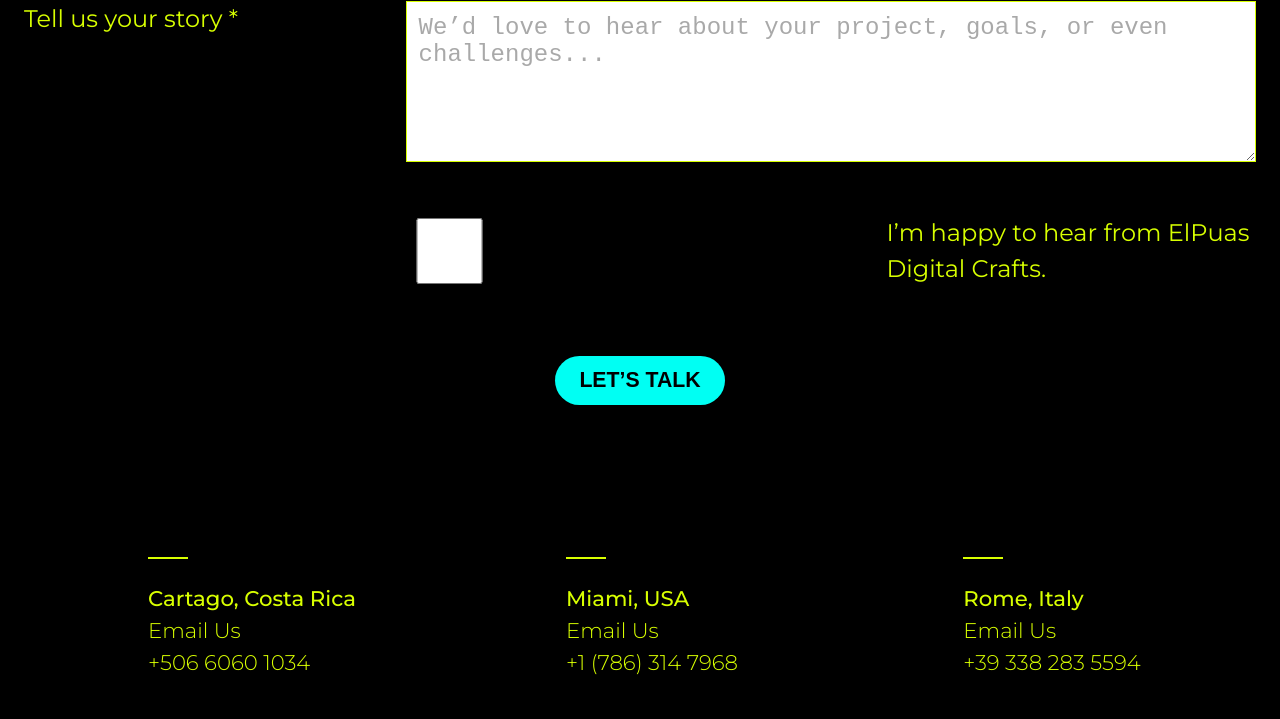
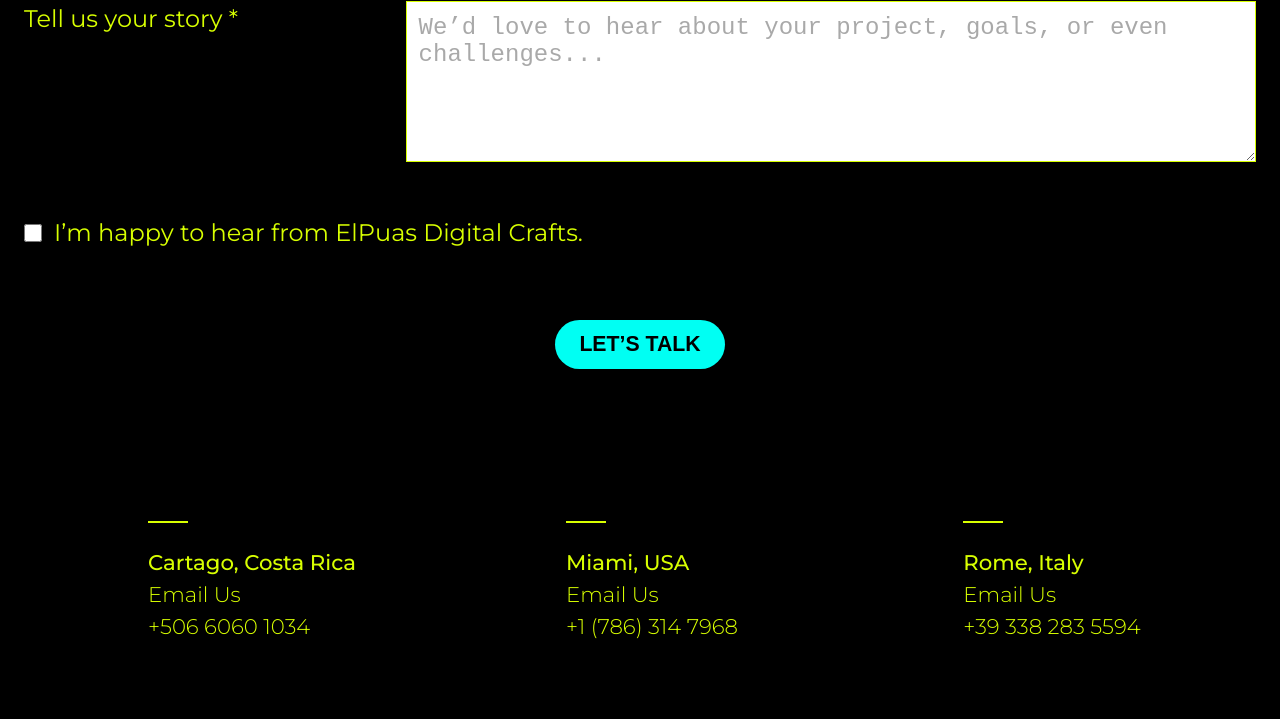
Before and after one commit to elpuas/epdc, an Astro site: page /en/contact in a window 1280 px wide. Shown: the part 955-1674 px from the top of the page. Built offline with nearby package versions, Linux system fonts and the light colour scheme; Astro itself is replaced by a stand-in of ours.

Commit message:
fix contact

```diff
--- a/src/styles/Contact.module.css
+++ b/src/styles/Contact.module.css
@@ -27,6 +27,10 @@
             flex: 1;
         }
 
+        > input[type="checkbox"] {
+            flex: 0 0 auto;
+        }
+
         label {
             font-size: var(--fontsize-h5);
             font-weight: 400;
@@ -40,10 +44,19 @@
                 max-width: 100%;
             }
         }
+
+        &:has(> input[type="checkbox"]) {
+            align-items: center;
+
+            label {
+                max-width: none;
+            }
+        }
     }
 }
 
-input, select    {
+input:not([type="checkbox"]),
+select {
     padding: var(--space-sm);
     border: 1px solid var(--color-secondary);
     border-radius: var(--border-radius);
@@ -51,7 +64,8 @@ input, select    {
     font-weight: 400;
 }
 
-input, textarea {
+input:not([type="checkbox"]),
+textarea {
     &::placeholder {
         color: darkgray;
     }
@@ -77,6 +91,13 @@ select {
     padding-right: calc(var(--space-sm) + 10px);
 }
 
+input[type="checkbox"] {
+    inline-size: 1.125rem;
+    block-size: 1.125rem;
+    margin: 0;
+    accent-color: var(--color-tertiary);
+}
+
 button[type="submit"] {
     background-color: var(--color-tertiary);
     color: var(--color-primary);
```
